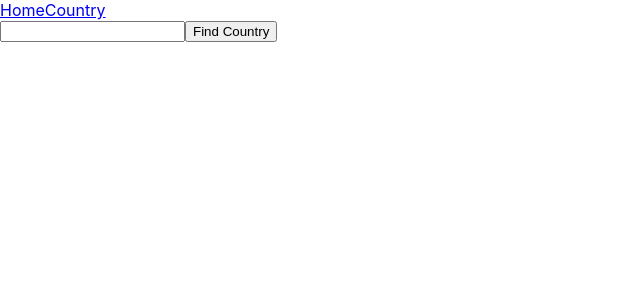
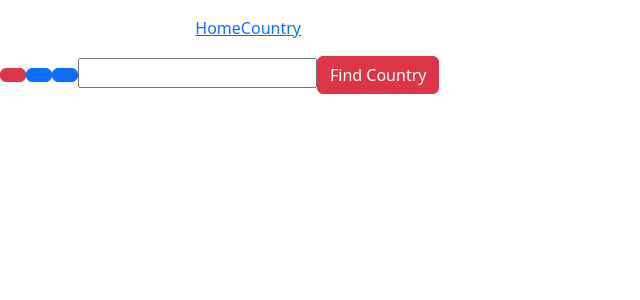
Before and after one commit to Thomas-Longworth/CountryExplorer, a React (Create React App) app in the folder frontend/country-find/: page /country in a window 1280 px wide. Shown: the top 300 px of the page, without its empty margins (0-640 px from the left). Built offline with nearby package versions, Linux system fonts and the light colour scheme.

Commit message:
install bootstrap package

```diff
--- a/frontend/country-find/package.json
+++ b/frontend/country-find/package.json
@@ -6,7 +6,9 @@
     "@testing-library/jest-dom": "^5.17.0",
     "@testing-library/react": "^13.4.0",
     "@testing-library/user-event": "^13.5.0",
+    "bootstrap": "^5.3.2",
     "react": "^18.2.0",
+    "react-bootstrap": "^2.9.0",
     "react-dom": "^18.2.0",
     "react-scripts": "5.0.1",
     "web-vitals": "^2.1.4"
--- a/frontend/country-find/public/index.html
+++ b/frontend/country-find/public/index.html
@@ -3,6 +3,7 @@
   <head>
     <meta charset="utf-8" />
     <link rel="icon" href="%PUBLIC_URL%/favicon.ico" />
+
     <meta name="viewport" content="width=device-width, initial-scale=1" />
     <meta name="theme-color" content="#000000" />
     <meta
--- a/frontend/country-find/src/App.js
+++ b/frontend/country-find/src/App.js
@@ -1,4 +1,4 @@
-import {Outlet, createBrowserRouter, createRoutesFromElements, Route, Link, RouterProvider} from 'react-router-dom'
+import { Outlet, createBrowserRouter, createRoutesFromElements, Route, Link, RouterProvider } from 'react-router-dom'
 import Home from './pages/Home';
 import CountryDisplay from './pages/CountryDisplay';
 
@@ -7,9 +7,9 @@ import CountryDisplay from './pages/CountryDisplay';
 function App() {
 	const router = createBrowserRouter(
 		createRoutesFromElements(
-			<Route path="/" element = {<Root/>}>
-				<Route index element={<Home/>}/>
-				<Route path ="/country" element={<CountryDisplay/>}/>
+			<Route path="/" element={<Root />}>
+				<Route index element={<Home />} />
+				<Route path="/country" element={<CountryDisplay />} />
 			</Route>
 		)
 	)
@@ -18,7 +18,7 @@ function App() {
 
 	return (
 		<div>
-			<RouterProvider router = {router}/>
+			<RouterProvider router={router} />
 
 		</div>
 
@@ -33,13 +33,32 @@ export default App;
 const Root = () => {
 	return (
 		<>
-		<div>
+			<div class="container-fluid dark">
+				<nav className="navbar navbar-expand-lg navbar-dark dark">
+					<a className="navbar-brand" href="#">PeakPerformance</a>
+
+					<div className="collapse navbar-collapse" id="navbarSupportedContent">
+						<ul className="navbar-nav mr-auto">
+							<li className="nav-item ">
 								<Link to="/">Home</Link>
+							</li>
+
+							<li className="nav-item">
 								<Link to="/country">Country</Link>
+							</li>
+
+						</ul>
+
+
+					</div>
+				</nav>
 			</div>
 			<div>
 				<Outlet />
 			</div>
+
+
+
 		</>
 	);
 };
--- a/frontend/country-find/src/components/CountryForm.js
+++ b/frontend/country-find/src/components/CountryForm.js
@@ -1,5 +1,5 @@
 import React, { useState } from 'react'
-
+import Button from 'react-bootstrap/Button';
 const CountryForm = () => {
 	const [countryData, setCountryData] = useState([])
 	const [country, setCountry]=useState("")
@@ -21,6 +21,9 @@ const CountryForm = () => {
 
 	return (
 		<>
+		<Button className='btn btn-danger'/>
+		<Button className='btn btn-primary'/>
+		<Button></Button>
 
 			<input
 			value={country}
@@ -28,7 +31,7 @@ const CountryForm = () => {
 			onChange={(e)=> setCountry(e.target.value)}
 			/>
 
-			<button onClick={fetchCountry}>Find Country</button>
+			<Button className='btn btn-danger' onClick={fetchCountry}>Find Country</Button>
 			{countryData &&countryData.map((each)=> {
 				return (
 					<h1>{each.name.common}</h1>
--- a/frontend/country-find/src/index.js
+++ b/frontend/country-find/src/index.js
@@ -3,6 +3,7 @@ import ReactDOM from 'react-dom/client';
 import './index.css';
 import App from './App';
 
+import 'bootstrap/dist/css/bootstrap.min.css';
 
 const root = ReactDOM.createRoot(document.getElementById('root'));
 root.render(
```
Also changed, not shown: frontend/country-find/src/layout/Navbar.js (added, +9 -0 lines), 1 other file (tests, documents, lock files or other folders). Lines whose indentation alone changed are shown as unchanged.
